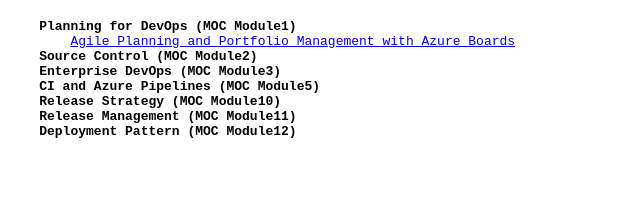
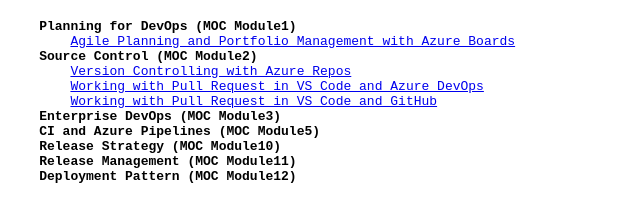
Before and after one commit to Akilien/vikasrajput.github.io, a plain HTML site: page az400-devops/index.html in a window 1280 px wide. Shown: the part 61-282 px from the top of the page, without its empty margins (0-640 px from the left). Drawn offline with Linux system fonts and the light colour scheme.

Commit message:
added labs for module2

```diff
--- a/az400-devops/index.html
+++ b/az400-devops/index.html
@@ -10,6 +10,9 @@
     <b>Planning for DevOps (MOC Module1)</b>
         <a href="https://www.azuredevopslabs.com/labs/azuredevops/agile/">Agile Planning and Portfolio Management with Azure Boards</a>
     <b>Source Control (MOC Module2)</b>
+        <a href="https://www.azuredevopslabs.com/labs/azuredevops/git/">Version Controlling with Azure Repos</a>
+        <a href="https://www.azuredevopslabs.com/labs/azuredevops/pullrequests/">Working with Pull Request in VS Code and Azure DevOps</a>
+        <a href="https://www.azuredevopslabs.com/labs/azuredevops/githubpullrequests/">Working with Pull Request in VS Code and GitHub</a>
     <b>Enterprise DevOps (MOC Module3)     </b>
     <b>CI and Azure Pipelines (MOC Module5)</b>
     <b>Release Strategy (MOC Module10)     </b>
```
